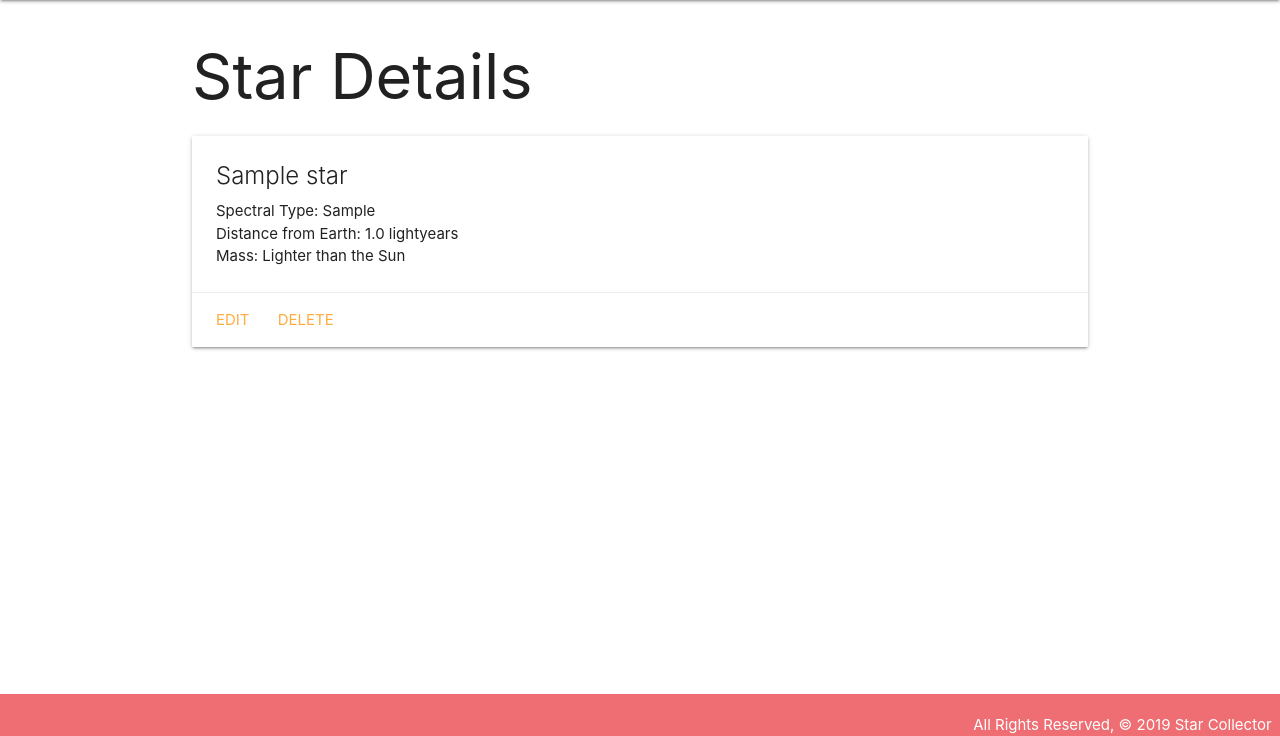
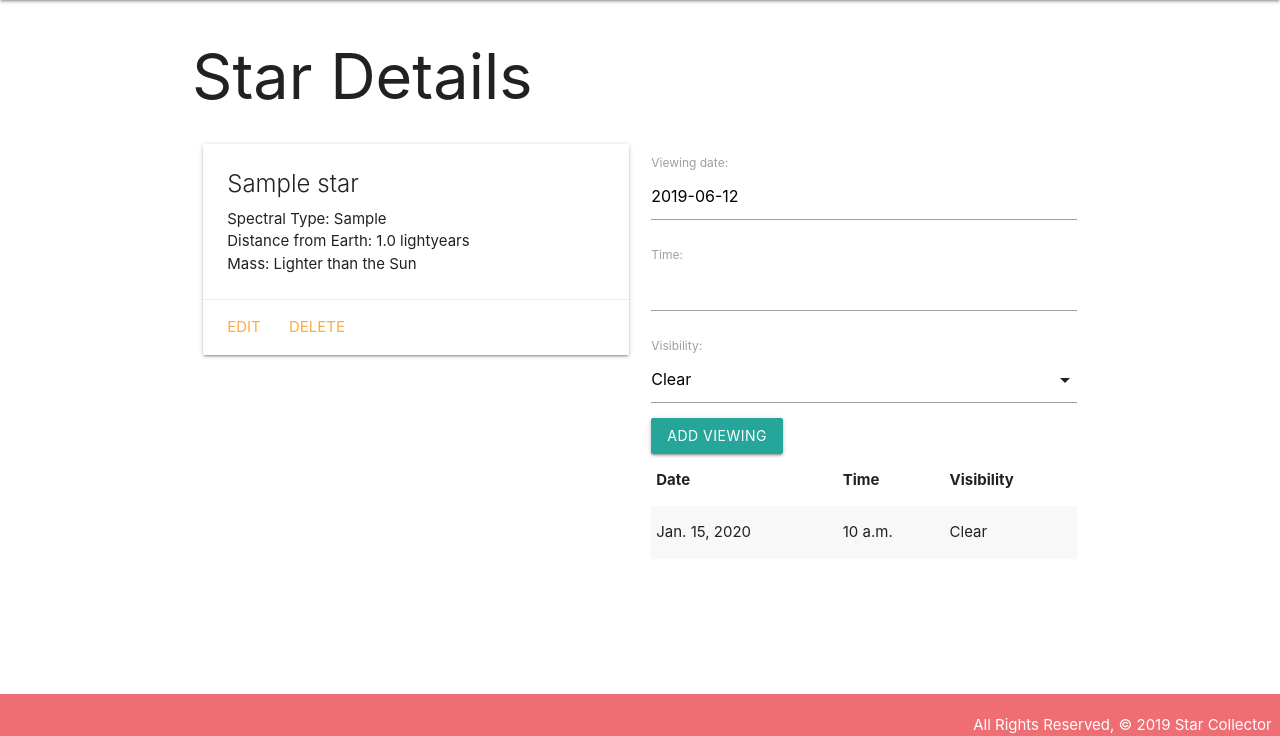
Before and after one commit to chung972/star-collector, a Django app: template starcollector/main_app/templates/stars/detail.html in a window 1280 px wide. Shown: the part 64-800 px from the top of the page. Run offline with Django 3.2, Linux system fonts and the light colour scheme; the template is opened without the code that fills it: values that come from a table or form of the project are taken from there, others are empty; tables that the repository leaves empty hold one stand-in row (values such as "Sample post"); parts of the project's set-up code (start-up, migrations or seed data) failed here and were passed over.

Commit message:
adds script tag which dictates the forms for selecting date, time and visbility; also adds the markup to display said inputs

```diff
--- a/starcollector/main_app/templates/stars/detail.html
+++ b/starcollector/main_app/templates/stars/detail.html
@@ -2,7 +2,8 @@
 {% block content %}
 
 <h1>Star Details</h1>
-
+<div class="row">
+    <div class="col s6">
         <div class="card">
             <div class="card-content">
                 <span class="card-title">{{ star.name }}</span>
@@ -19,5 +20,51 @@
                 <a href="{% url 'stars_delete' star.id %}">Delete</a>
             </div>
         </div>
+    </div>
+    <div class="col s6">
+        <form action="{% url 'add_viewing' star.id %}" method="POST">
+            {% csrf_token %}
+            {{ viewing_form.as_p }}
+            <input type="submit" class="btn" value="Add Viewing">
+        </form>
+        <table class="striped">
+            <thead>
+                <tr>
+                    <th>Date</th>
+                    <th>Time</th>
+                    <th>Visibility</th>
+                </tr>
+            </thead>
+            <tbody>
+                {% for viewing in star.viewing_set.all %}
+                <tr>
+                    <td>{{viewing.date}}</td>
+                    <td>{{viewing.time}}</td>
+                    <td>{{viewing.get_visibility_display}}</td>
+                </tr>
+                {% endfor %}
+            </tbody>
+        </table>
+    </div>
+</div>
 
+<script>
+    var dateEl = document.getElementById('id_date');
+    M.Datepicker.init(dateEl, {
+        format: 'yyyy-mm-dd',
+        defaultDate: new Date(),
+        setDefaultDate: true,
+        autoClose: true
+    });
+
+    var timeEl = document.getElementById('id_time');
+    M.Timepicker.init(timeEl, {
+        defaultTime: '00:00',
+        twelveHour: false,
+        autoClose: true
+    });
+
+    var selectEl = document.getElementById('id_visibility');
+    M.FormSelect.init(selectEl);
+</script>
 {% endblock %}
```
Lines whose indentation alone changed are shown as unchanged.
